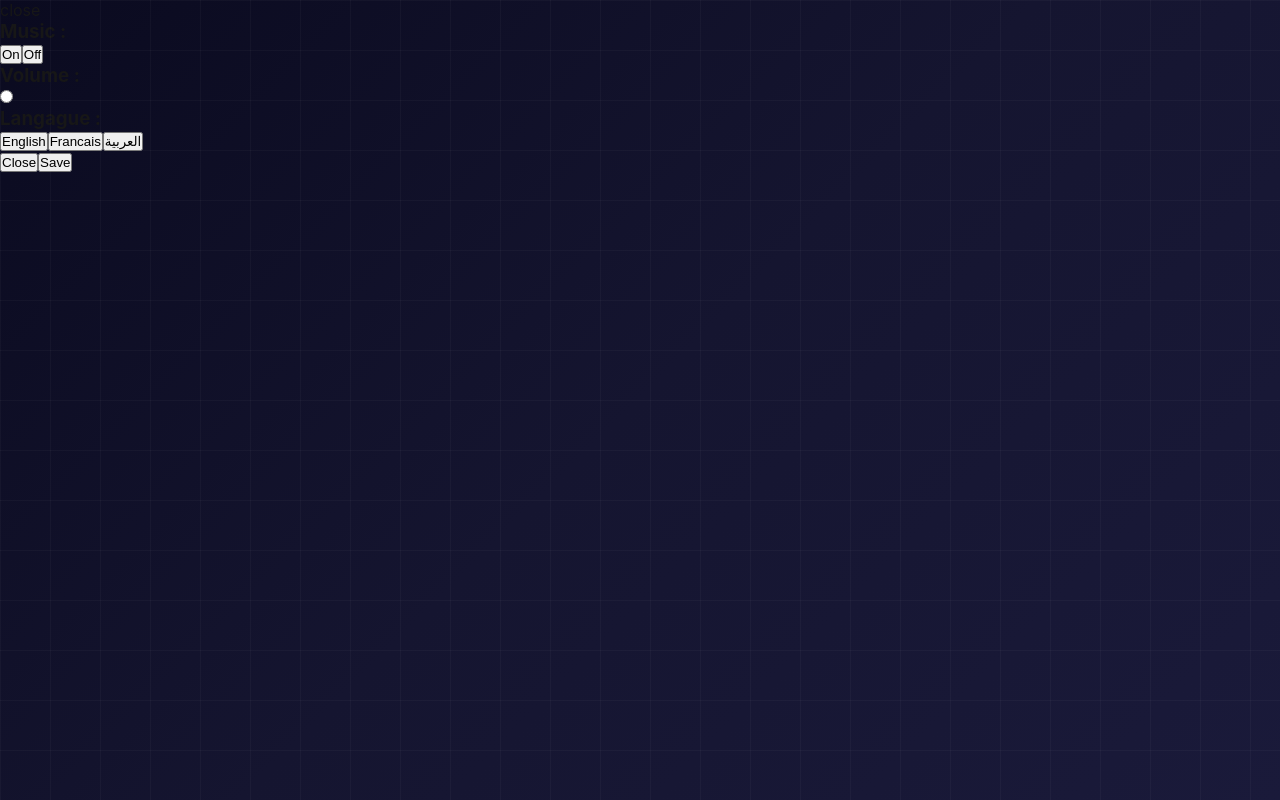
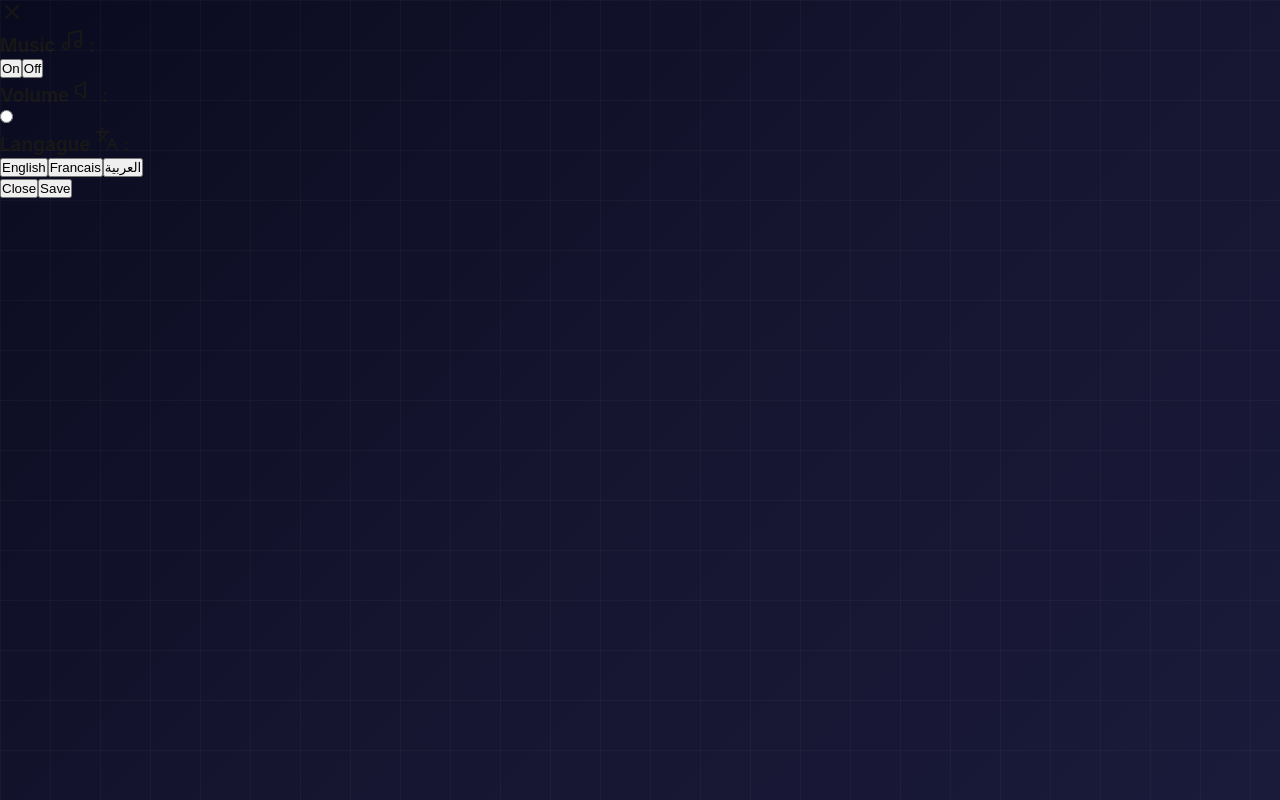
Before and after one commit to reportJNG/equation-builder, a Next.js app: page / in a window 1280 px wide. Both pictures are taken after a click on the button "SETTINGS". Built offline with nearby package versions, Linux system fonts and the light colour scheme.

Commit message:
added new lucide icons

```diff
--- a/app/Lobby/Settings.tsx
+++ b/app/Lobby/Settings.tsx
@@ -1,4 +1,5 @@
 import styles from "./Setting.module.css";
+import { X, LanguagesIcon, Music, Volume } from "lucide-react";
 interface Settingsprops {
   lang: "Arabic" | "English" | "french";
   setLang: React.Dispatch<
@@ -29,13 +30,17 @@ export default function Settings({
     <div className={styles.container}>
       <div className={styles.upper}>
         <div className={styles.right} onClick={() => close}>
-          close
+          <span className={styles.closebtn}>
+            <X />
+          </span>
         </div>
       </div>
       <div className={styles.body}>
         <div className={styles.box}>
           <div className={styles.minibox}>
-            <h3 className={styles.titlest}>Music :</h3>
+            <h3 className={styles.titlest}>
+              Music <Music /> :
+            </h3>
             <div className={styles.actionminibox}>
               <button
                 className={`styles.${sound ? "on" : "off"}`}
@@ -56,7 +61,9 @@ export default function Settings({
             </div>
           </div>
           <div className={styles.minibox}>
-            <h3 className={styles.titlest}>Volume :</h3>
+            <h3 className={styles.titlest}>
+              Volume <Volume /> :
+            </h3>
             <div className={styles.actionminibox}>
               <input
                 type="radio"
@@ -70,7 +77,9 @@ export default function Settings({
             </div>
           </div>
           <div className={styles.minibox}>
-            <h3 className={styles.titlest}>Langague :</h3>
+            <h3 className={styles.titlest}>
+              Langague <LanguagesIcon /> :
+            </h3>
             <div className={styles.actionminibox}>
               <button
                 className={`styles.buttoncheck${lang === "English" ? "yes" : "no"}`}
--- a/package.json
+++ b/package.json
@@ -10,6 +10,7 @@
   },
   "dependencies": {
     "i18next": "^25.8.0",
+    "lucide-react": "^0.563.0",
     "next": "16.1.6",
     "next-i18next": "^15.4.3",
     "react": "19.2.3",
```
Also changed, not shown: 1 other file (tests, documents, lock files or other folders).
